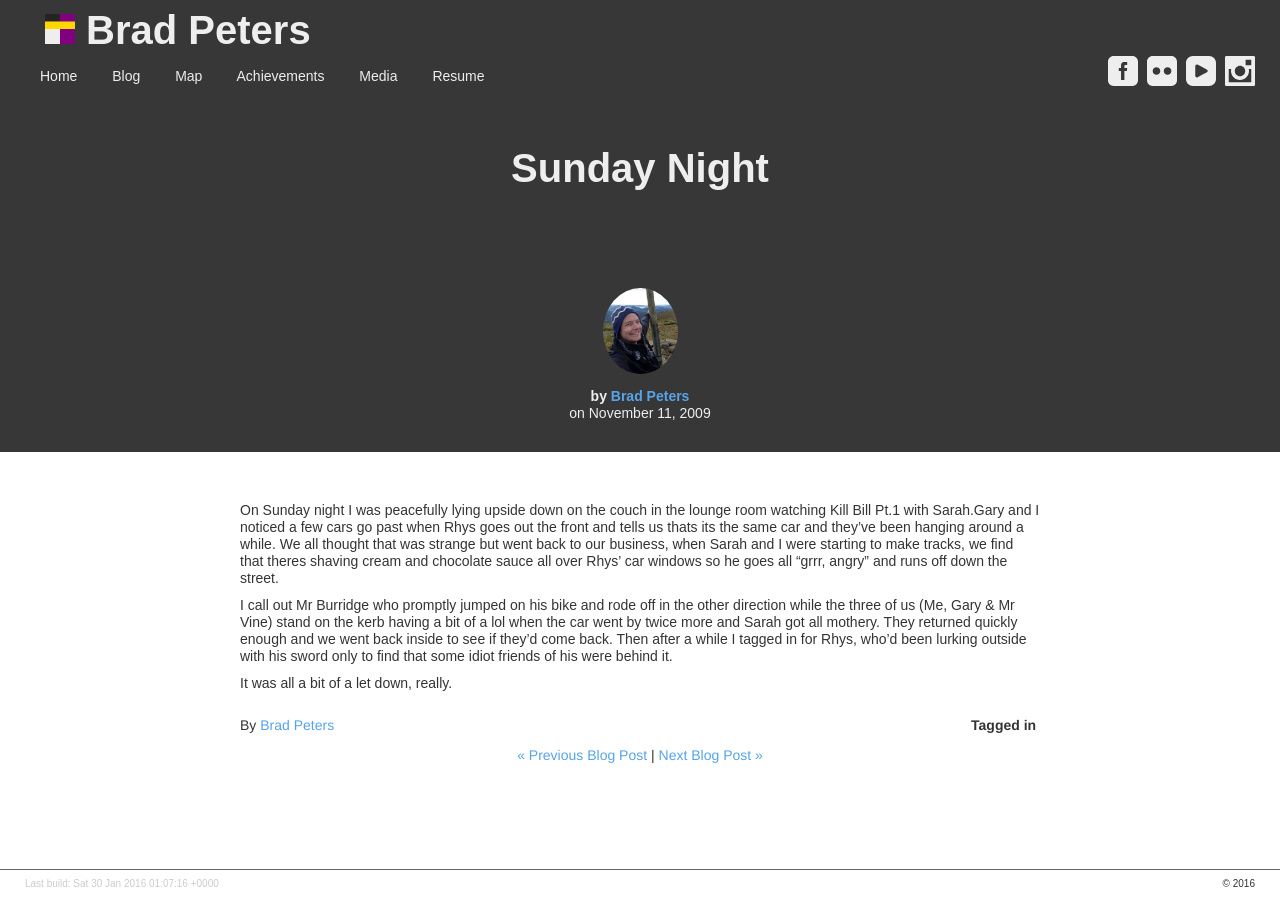
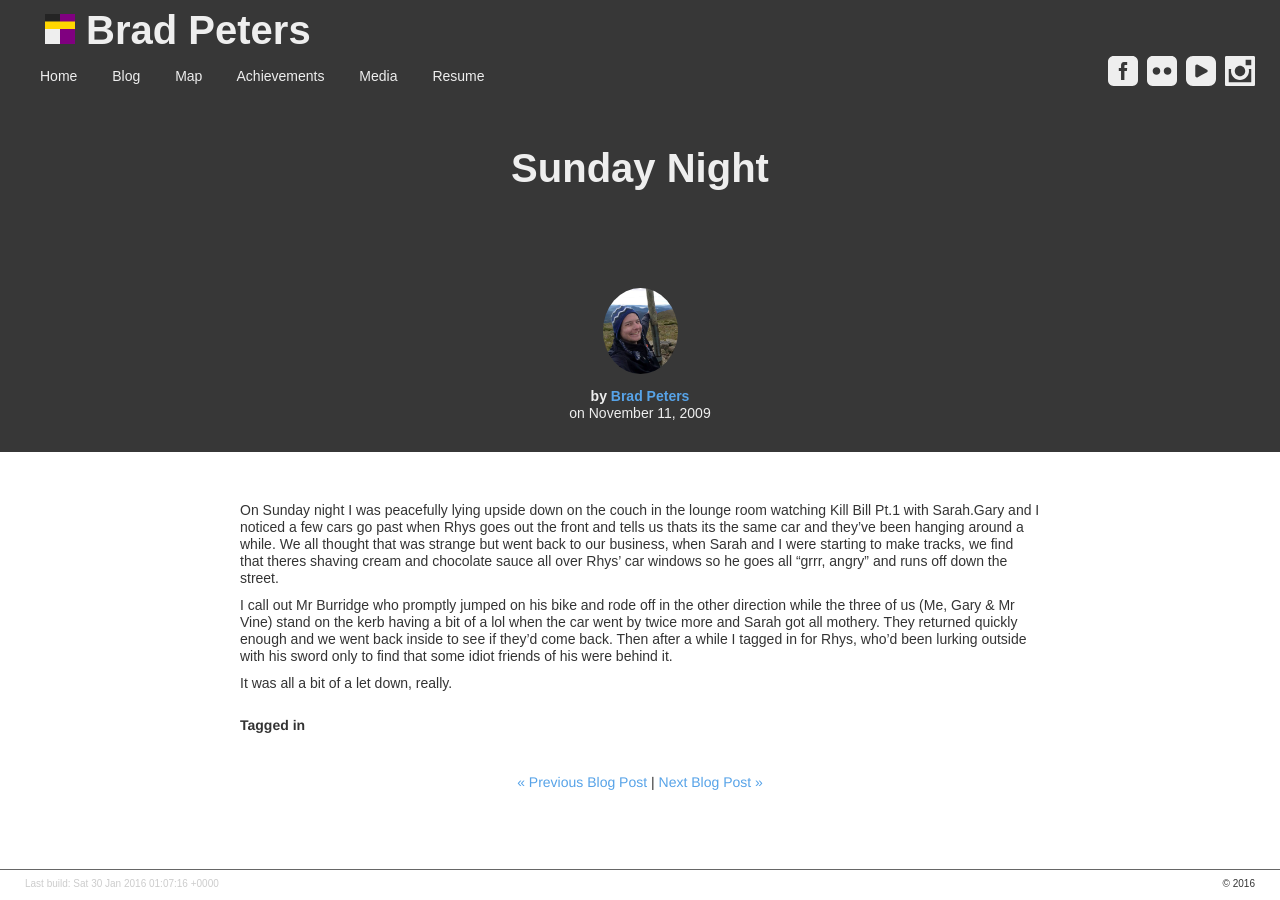
Before and after one commit to ubersejanus/ubersejanus.github.io, a Jekyll site: the page built from blog/_posts/2009-11-11-Sunday-Night.md, in a window 1280 px wide. Built offline with Jekyll 4.4.1, drawn with Linux system fonts in a browser that asks for light colours; Markdown is read by kramdown in place of the engine named in the settings; comment, search, counter and statistics services are not loaded.

Commit message:
removed bottom attribution

```diff
--- a/_layouts/post.html
+++ b/_layouts/post.html
@@ -28,18 +28,11 @@ section: blog
 		  	<div class="media-padded">
 			    {{ content }}
 			    <div class="metadata_row">
-			    	<div class="col_textleft">
-						<p>By <a href="/authors/{{ page.author }}/">{{ author.name }}</a></p>
-				    </div>
-				    <div class="col_textright">
-				    	<p><strong>Tagged in</strong>&nbsp;
+			    	<p><strong>Tagged in</strong>&nbsp;
 						{% for tag in page.tags %}
 							<a href="/tags/{{ tag }}/"><span class="postTag">{{ tag }}</span></a>
 						{% endfor %}</p>
-				    </div>
-				    <p id="next-prev">{% if page.previous.url %}<a href="{{page.previous.url}}" title="Previous Post: {{page.previous.title}}">« Previous Blog Post</a>{% endif %} | {% if page.next.url %} <a href="{{page.next.url}}" title="Next Post: {{page.next.title}}">Next Blog Post »</a>{% endif %}</p>
-			    </div>
-			</div>
+				<p id="next-prev">{% if page.previous.url %}<a href="{{page.previous.url}}" title="Previous Post: {{page.previous.title}}">« Previous Blog Post</a>{% endif %} | {% if page.next.url %} <a href="{{page.next.url}}" title="Next Post: {{page.next.title}}">Next Blog Post »</a>{% endif %}</p>
   </div>
   {% include disqus.html %}
 </div>
--- a/style.css
+++ b/style.css
@@ -479,14 +479,6 @@ a:hover {
 	margin-top:25px;
 	margin-bottom:25px; }
 
-.col_textleft {
-	text-align:left;
-	float:left; }
-
-.col_textright {
-	text-align:right;
-	float:right; }
-
 .postTag {
 	display:inline-block;
     margin:0.167em;
```
